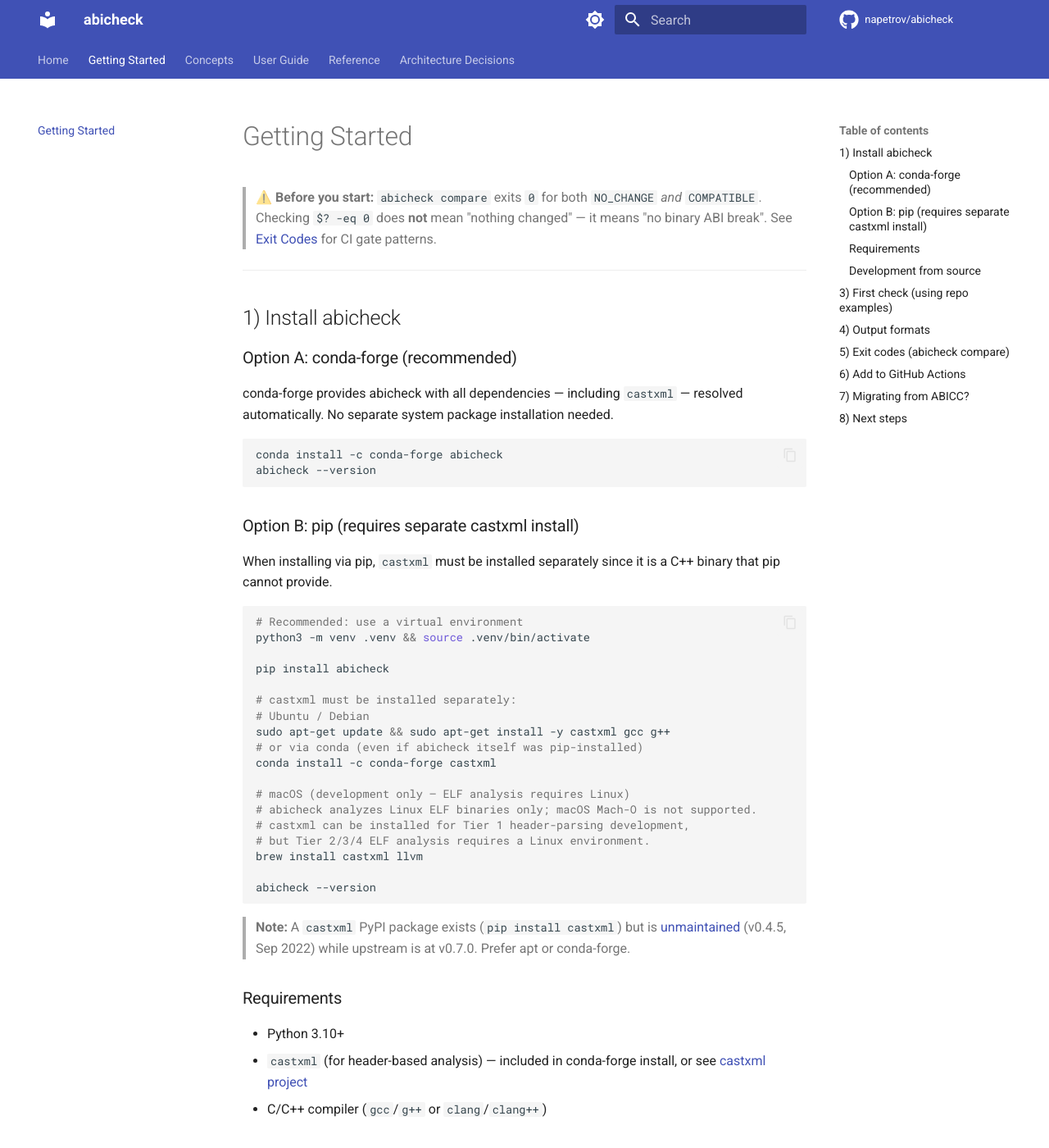
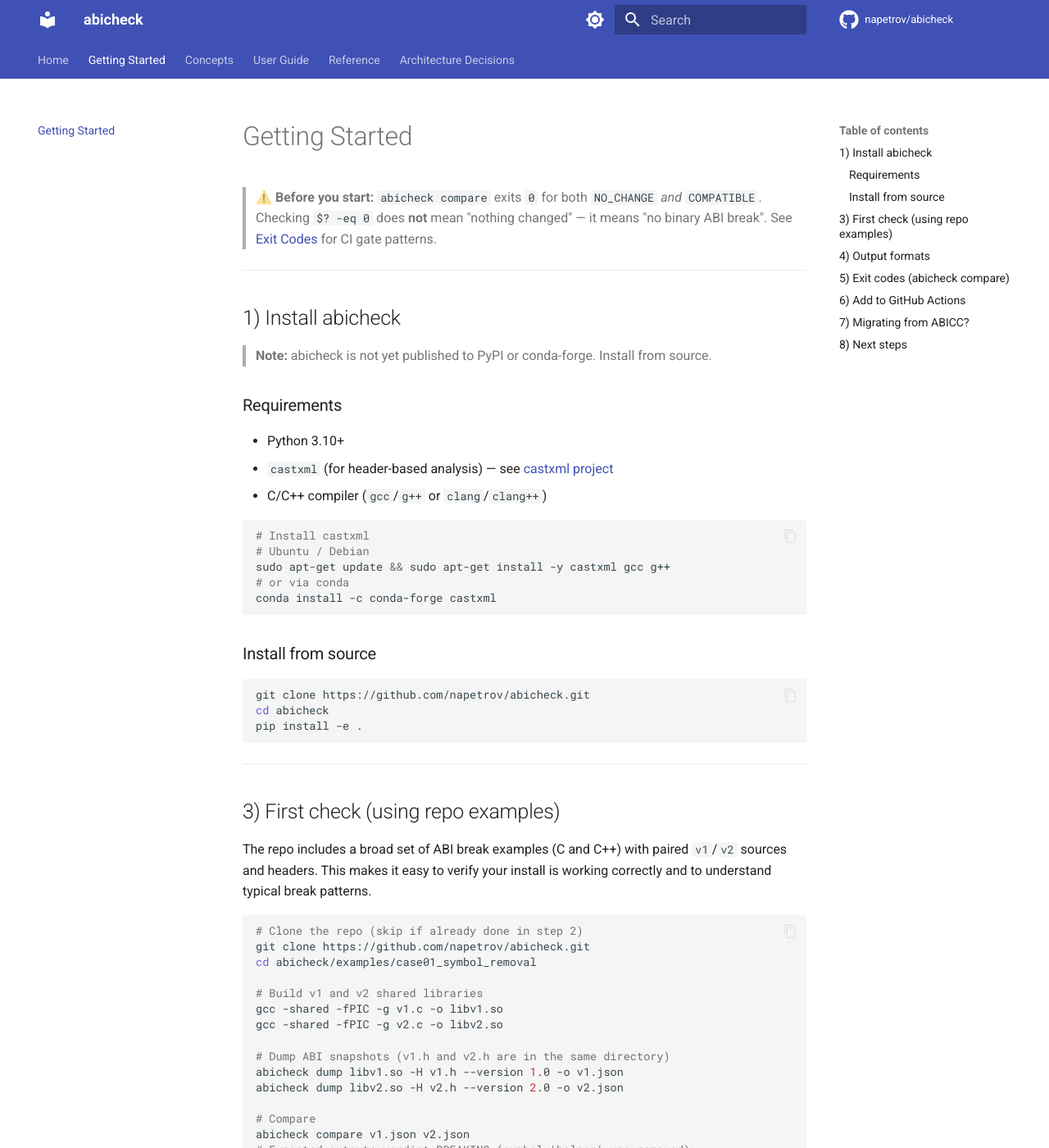
Before and after one commit to napetrov/abicheck, an MkDocs documentation site: the page built from docs/getting_started.md, in a window 1280 px wide and 1400 px high. Shown: the whole window at 82% size. Built offline with MkDocs 1.6.1 and Material for MkDocs 9.7.7, drawn with Linux system fonts in a browser that asks for light colours; comment, search, counter and statistics services are not loaded; some of the changed text lies outside the part shown.

Commit message:
docs: clarify that PyPI and conda-forge packages are not yet available
Neither conda-forge nor PyPI packages are published yet. Update all
install instructions across README, getting_started, index, sarif_output,
ADR 001, and CHANGELOG to reflect source-only installation. Remove
conda-forge and PyPI badges from README.

https://claude.ai/code/session_01P61XTWpxtrYpNzQRJLEqLh

````diff
--- a/docs/getting_started.md
+++ b/docs/getting_started.md
@@ -8,53 +8,23 @@
 
 ## 1) Install abicheck
 
-### Option A: conda-forge (recommended)
-
-conda-forge provides abicheck with all dependencies — including `castxml` — resolved
-automatically. No separate system package installation needed.
-
-```bash
-conda install -c conda-forge abicheck
-abicheck --version
-```
-
-### Option B: pip (requires separate castxml install)
-
-When installing via pip, `castxml` must be installed separately since it is a C++ binary
-that pip cannot provide.
-
-```bash
-# Recommended: use a virtual environment
-python3 -m venv .venv && source .venv/bin/activate
-
-pip install abicheck
-
-# castxml must be installed separately:
-# Ubuntu / Debian
-sudo apt-get update && sudo apt-get install -y castxml gcc g++
-# or via conda (even if abicheck itself was pip-installed)
-conda install -c conda-forge castxml
-
-# macOS (development only — ELF analysis requires Linux)
-# abicheck analyzes Linux ELF binaries only; macOS Mach-O is not supported.
-# castxml can be installed for Tier 1 header-parsing development,
-# but Tier 2/3/4 ELF analysis requires a Linux environment.
-brew install castxml llvm
-
-abicheck --version
-```
-
-> **Note:** A `castxml` PyPI package exists (`pip install castxml`) but is
-> [unmaintained](https://github.com/CastXML/CastXML-python-distributions/issues/18)
-> (v0.4.5, Sep 2022) while upstream is at v0.7.0. Prefer apt or conda-forge.
+> **Note:** abicheck is not yet published to PyPI or conda-forge. Install from source.
 
 ### Requirements
 
 - Python 3.10+
-- `castxml` (for header-based analysis) — included in conda-forge install, or see [castxml project](https://github.com/CastXML/CastXML)
+- `castxml` (for header-based analysis) — see [castxml project](https://github.com/CastXML/CastXML)
 - C/C++ compiler (`gcc`/`g++` or `clang`/`clang++`)
 
-### Development from source
+```bash
+# Install castxml
+# Ubuntu / Debian
+sudo apt-get update && sudo apt-get install -y castxml gcc g++
+# or via conda
+conda install -c conda-forge castxml
+```
+
+### Install from source
 
 ```bash
 git clone https://github.com/napetrov/abicheck.git
````
Also changed, not shown: CHANGELOG.md (+4 -4 lines), README.md (+10 -33 lines), docs/adr/001-technology-stack.md (+10 -9 lines), docs/index.md (+3 -5 lines), docs/sarif_output.md (+1 -1 lines).
